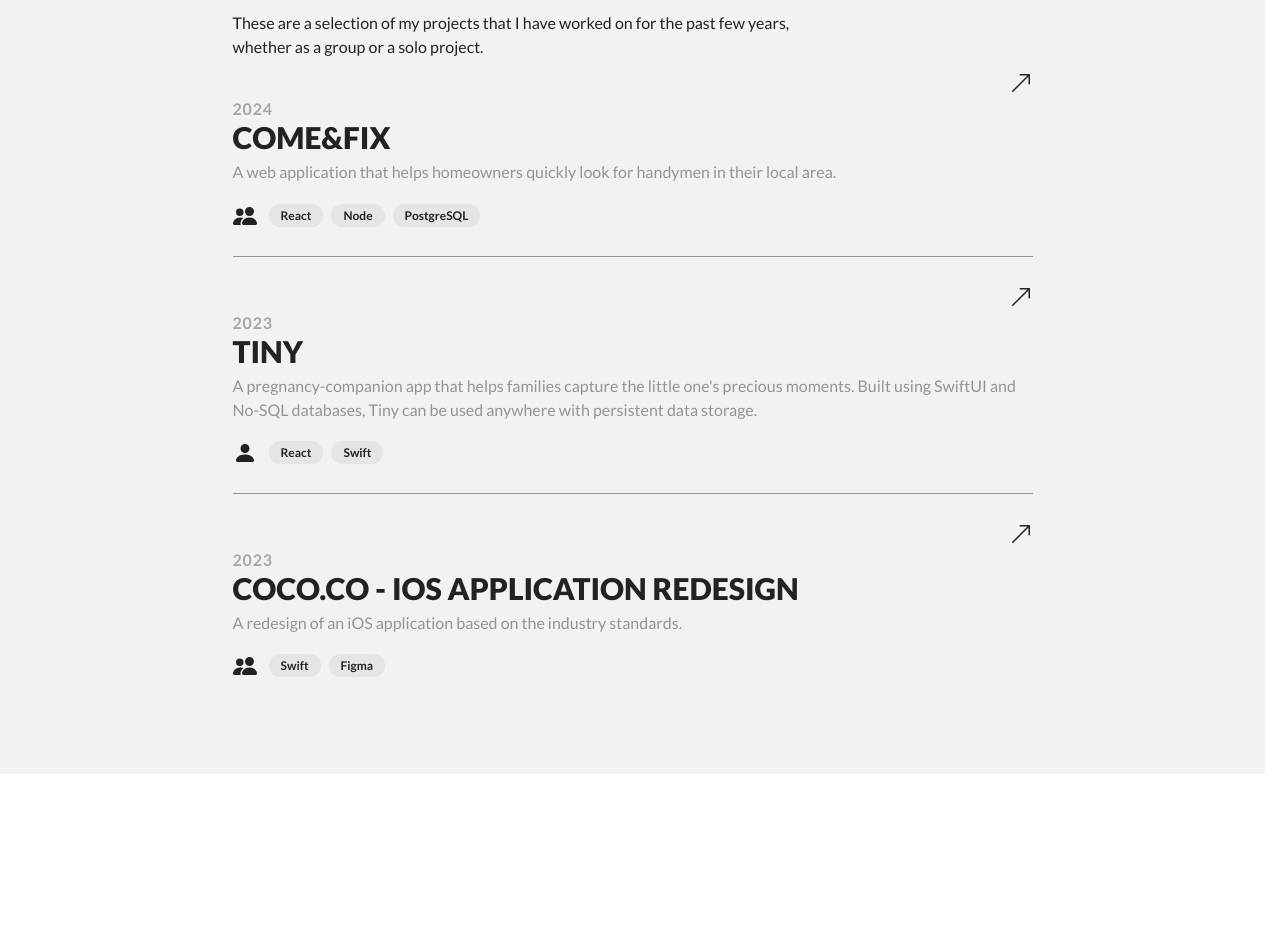
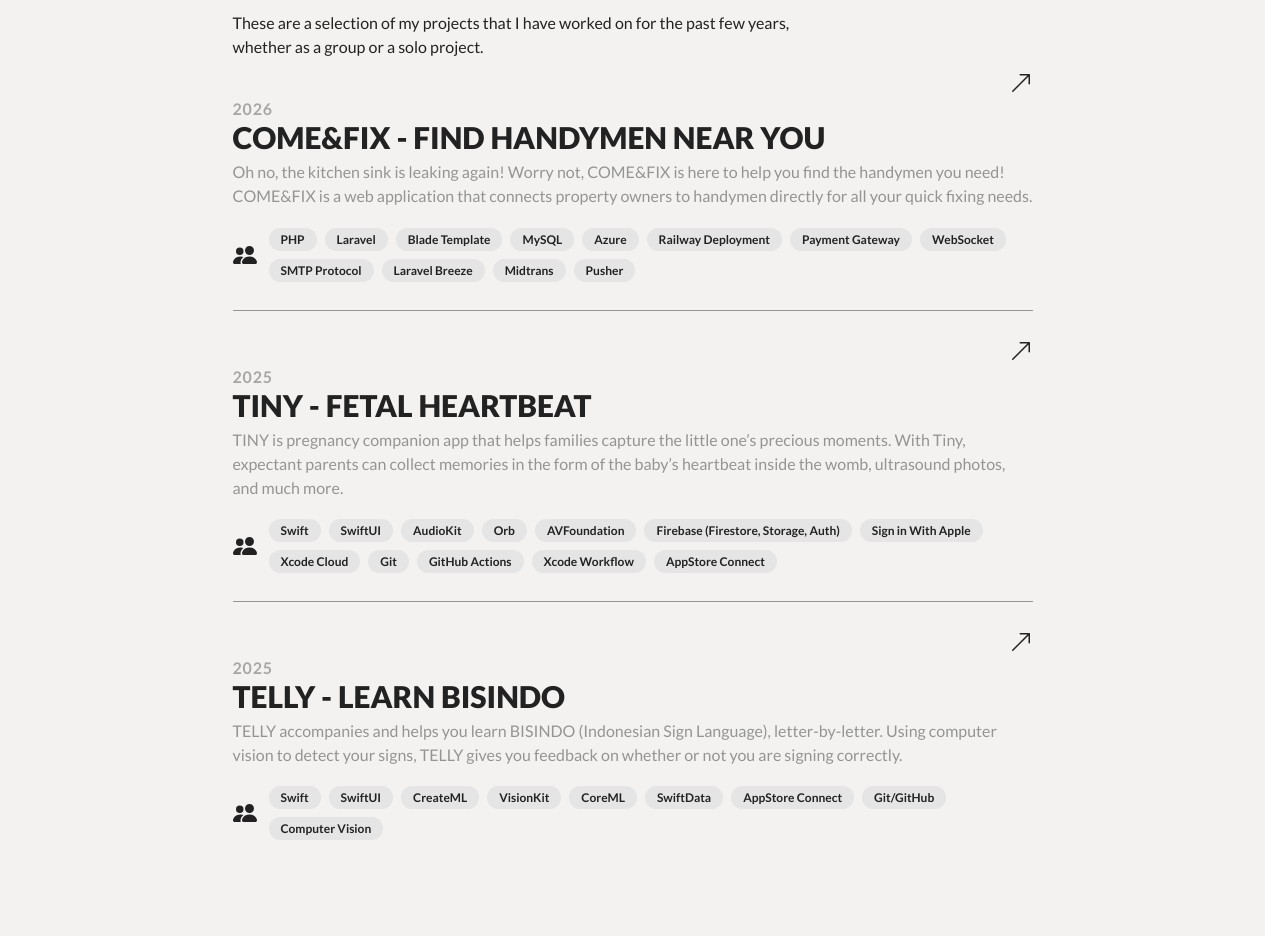
Before and after one commit to benedictusyoga/portfolio, a React (Vite) app: page /projects in a window 1280 px wide. Shown: the part 280-1216 px from the top of the page. Before the commit the page ends 1054 px from the top, so only its background shows below. Built offline with nearby package versions, Linux system fonts and the light colour scheme.

Commit message:
data: added data for some projects

```diff
--- a/src/data/projects.ts
+++ b/src/data/projects.ts
@@ -1,22 +1,20 @@
 import type { Project } from '../types/Project';
 import comeandfixImage from '../assets/comeandfix.png';
-import benedictImage from '../assets/benedict.png';
-import selfPortraitImage from '../assets/self-portrait.png';
 
 export const projects: Project[] = [
     {
         id: 'tiny',
-        title: 'TINY',
-        shortDescription: "A pregnancy-companion app that helps families capture the little one's precious moments. Built using SwiftUI and No-SQL databases, Tiny can be used anywhere with persistent data storage.",
-        techStack: ['React', 'Swift'],
-        isGroupProject: false,
+        title: 'TINY - FETAL HEARTBEAT',
+        shortDescription: "TINY is pregnancy companion app that helps families capture the little one’s precious moments. With Tiny, expectant parents can collect memories in the form of the baby’s heartbeat inside the womb, ultrasound photos, and much more.",
+        techStack: ['Swift', 'SwiftUI', 'AudioKit', 'Orb', 'AVFoundation', 'Firebase (Firestore, Storage, Auth)', 'Sign in With Apple', 'Xcode Cloud', 'Git', 'GitHub Actions', 'Xcode Workflow', 'AppStore Connect'],
+        isGroupProject: true,
         isFeatured: true,
-        year: '2023',
+        year: '2025',
         thumbnail: 'placeholder',
         gradient: 'linear-gradient(135deg, #7c3aed 0%, transparent 60%)',
         links: [
-            { label: 'Source Code', url: 'https://github.com', type: 'github' },
-            { label: 'Live Project', url: 'https://example.com', type: 'live' }
+            { label: 'Source Code', url: 'https://github.com/KullyTech/tiny-app.git', type: 'github' },
+            { label: 'Download via TestFlight', url: 'https://testflight.apple.com/join/sHZ4FgyN', type: 'testflight' }
         ],
         insights: {
             impact: [
@@ -41,26 +39,18 @@
                 id: 's1',
                 category: '1 - tech talks',
                 title: 'BUILDING WHILE EXPLORING',
-                description: "While building TINY, our team really puts forward the importance of exploration of new technologies and knowledge along our processes.\n\nThe sound of unfamiliar tech stacks we've never used or even heard before becomes a driving force that keeps us going.",
-                image: benedictImage
+                description: "While building TINY, our team really puts forward the importance of exploration of new technologies and knowledge along our processes.The sound of unfamiliar tech stacks we’ve never used or even heard before becomes a driving force that keeps us going."
             },
             {
                 id: 's2',
-                category: '2 - tech talks',
-                title: 'ANOTHER TECH STORY',
-                description: "This is a placeholder for another story to demonstrate the expandable list capability.",
+                category: '2 - my contributions',
+                title: 'TO BITE WHAT I COULDN’T CHEW… PREVIOUSLY',
+                description: "In this project, the team and I divide the backlogs equally for the most part. But, we also arranged specific responsibilities for each members. I, personally am in charge of maintaining the codebase, establishing Firebase connection, and supervising the deployment pipeline to TestFlight using Xcode Cloud and Workflow.\n\nI used to mainly work on frontend previously, so all these things were new to me. To be quite frank, I was initially nervous to be handed this ginormous responsibility despite my prior experience (or lack thereof). Thus, it can be said that I bit off what I couldn’t chew... previously.\n\nIn hindsight, I am really glad of this opportunity that has been bestowed upon me by my tech lead. Without this, I wouldn’t even know how to properly deploy our iOS app to the AppStore Connect.",
                 image: undefined
             },
             {
                 id: 's3',
-                category: '3 - my contributions',
-                title: 'MY CONTRIBUTIONS',
-                description: "Here I would talk about my specific contributions to the project...",
-                image: undefined
-            },
-            {
-                id: 's4',
-                category: '4 - takeaways',
+                category: '3 - takeaways',
                 title: 'COLLABORATION MEANS COLLABORATING',
                 description: "\"Duh... Everybody knows collaboration means collaborating\", you may say. But sometimes, people think that collaboration just means we work together with other people. But from this project, I really understood that collaborating means seeing from differing perspectives, finding the silver lining of clouded judgements together, and most importantly: understanding each other. A ship may go through a rough wave, but WE ARE a part of that ship!",
                 challenges: [
@@ -75,39 +65,78 @@
                     "In-depth research process, including interviews with relevant subjects."
                 ]
             }
-        ],
-        gallery: [
-            {
-                image: comeandfixImage,
-                description: "Lorem ipsum is simply dummy text of the printing and typesetting industry. Lorem Ipsum has been the industry's standard dummy text ever since the 1500s."
+        ]
     },
     {
-                image: benedictImage,
-                description: 'Another sample dummy text description for the gallery item featuring a different asset.'
+        id: 'telly',
+        title: 'TELLY - LEARN BISINDO',
+        shortDescription: "TELLY accompanies and helps you learn BISINDO (Indonesian Sign Language), letter-by-letter. Using computer vision to detect your signs, TELLY gives you feedback on whether or not you are signing correctly.",
+        techStack: ['Swift', 'SwiftUI', 'CreateML', 'VisionKit', 'CoreML', 'SwiftData', 'AppStore Connect', 'Git/GitHub', 'Computer Vision'],
+        isGroupProject: true,
+        isFeatured: true,
+        year: '2025',
+        thumbnail: 'placeholder',
+        gradient: 'linear-gradient(135deg, #7c3aed 0%, transparent 60%)',
+        links: [
+            { label: 'Source Code', url: 'https://github.com/TellyApp/Telly.git', type: 'github' },
+            { label: 'Download via TestFlight', url: 'https://testflight.apple.com/join/fueebwdP', type: 'testflight' }
+        ],
+        insights: {
+            impact: [
+                'Helped over 500 families track their pregnancy journey.',
+                'Featured in "Top 10 Health Apps of 2023".'
+            ],
+            novelty: [
+                'First app to integrate real-time heartbeat visualization via microphone.',
+                'Uses AI to predict baby kicks.'
+            ],
+            challenges: [
+                'Optimizing audio processing for low-end devices.',
+                'Ensuring data privacy compliance with HIPPA standards.'
+            ],
+            learnings: [
+                'Deepened understanding of iOS Core Audio framework.',
+                'Learned importance of user-centric design for expectant mothers.'
+            ]
+        },
+        stories: [
+            {
+                id: 's1',
+                category: '1 - tech talks',
+                title: 'MANUALLY TAKING THE DATASETS',
+                description: "TELLY was built fully using native Apple Frameworks and pipelines. From developing the model using CreateML to implementing it into the app using CoreML, we explored Apple’s capabilities in machine learning.\n\nWe couldn’t find existing secondary datasets for BISINDO anywhere on the web for training our models. So, we had to resort to acquiring the primary datasets ourselves where we had to painstakingly capture each letter of the alphabet using BISINDO for a given amount."
             },
             {
-                image: selfPortraitImage,
-                description: 'A third example of gallery content using a self portrait asset.'
-            },
-            {
-                image: comeandfixImage,
-                description: 'Final gallery item description reusing an asset.'
+                id: 's2',
+                category: '2 - takeaways',
+                title: 'LEARNING MACHINE LEARNING',
+                description: "Before this, my experience with machine learning was through the courses I took in Uni. So, this was my first real-life experience of implementing a type of machine learning to an application. I had to learn and understand the whole workflow of a machine learning application, from finding the datasets, cleaning the datasets, pre-processing, model training, model maintenance, to the implementation process of the model itself.\n\nThis project really shone light into an untouched interest I unknowingly had before which is machine learning and it’s implementations in an impactful application.",
+                challenges: [
+                    "No secondary datasets at all. We had to acquire primary datasets ourselves.",
+                    "Finding out what motivates a user to learn.",
+                    "Balancing “fun” and “serious” aspects of the app."
+                ],
+                learnings: [
+                    "Machine Learning is fun!",
+                    "Apple ML pipelines are versatile",
+                    "First TestFlight deployment"
+                ]
             }
         ]
     },
     {
         id: 'come-and-fix',
-        title: 'COME&FIX',
-        shortDescription: "A web application that helps homeowners quickly look for handymen in their local area.",
-        techStack: ['React', 'Node', 'PostgreSQL'],
+        title: 'COME&FIX - FIND HANDYMEN NEAR YOU',
+        shortDescription: "Oh no, the kitchen sink is leaking again! Worry not, COME&FIX is here to help you find the handymen you need! COME&FIX is a web application that connects property owners to handymen directly for all your quick fixing needs.",
+        techStack: ['PHP', 'Laravel', 'Blade Template', 'MySQL', 'Azure', 'Railway Deployment', 'Payment Gateway', 'WebSocket', 'SMTP Protocol', 'Laravel Breeze', 'Midtrans', 'Pusher'],
         isGroupProject: true,
         isFeatured: true,
-        year: '2024',
+        year: '2026',
         thumbnail: comeandfixImage,
         gradient: 'linear-gradient(135deg, #ea580c 0%, transparent 60%)',
         links: [
-            { label: 'GitHub', url: 'https://github.com', type: 'github' },
-            { label: 'Live Demo', url: 'https://comeandfix.com', type: 'live' }
+            { label: 'GitHub', url: 'https://github.com/ComeAndFix/ComeAndFix.git', type: 'github' },
+            { label: 'Live Demo', url: 'https://comeandfix-production.up.railway.app/', type: 'live' }
         ],
         insights: {
             impact: [
@@ -126,38 +155,29 @@
                 'Mastered WebSocket implementation with Socket.io.',
                 'Improved database schema design skills.'
             ]
-        }
+        },
+        stories: [
+            {
+                id: 's1',
+                category: '1 - tech talks',
+                title: 'REAL CASE, REAL IMPLEMENTATION',
+                description: "COME&FIX was made as part of me and my team’s university thesis project and was made around the time we did our internships. This enables us to exchange knowledge about different industry standards out there and implement it into our project.\n\nOne of them is the use of payment gateway. It was a first for all of us, so we had to learn how to do it from 0.  It was also quite a learning experience for us when the time has come to deploy the project. A lot of options was considered for the deployments, but we decided to keep the deployment streamlined using Railway."
             },
             {
-        id: 'cococo',
-        title: 'COCO.CO - iOS Application Redesign',
-        shortDescription: "A redesign of an iOS application based on the industry standards.",
-        techStack: ['Swift', 'Figma'],
-        isGroupProject: true,
-        isFeatured: false,
-        year: '2023',
-        thumbnail: comeandfixImage,
-        gradient: 'linear-gradient(135deg, #ea580c 0%, transparent 60%)',
-        links: [
-            { label: 'Figma Design', url: 'https://figma.com', type: 'figma' }
-        ],
-        insights: {
-            impact: [
-                'Improved user retention by 20%.',
-                'Positive feedback from 90% of beta testers.'
-            ],
-            novelty: [
-                'Introduced dark mode support.',
-                'Streamlined navigation flow.'
-            ],
+                id: 's2',
+                category: '2 - takeaways',
+                title: 'IMPACTFUL APPS STARTS FROM REAL PROBLEMS NEAR US',
+                description: "The idea for COME&FIX initially came when one of our member’s dad complained about the quality of handymen in his area and how frustrating it is to look for handymen on a day-to-day basis. We then thought ”Damn, that is a good point…”. After that statement, we have just realized that we share the same problem.  We then verified that this problem is somewhat universal after doing a survey.\n\nWhat started as a simple inconvenience becomes a problem that has to be solved. This is the key to creating a software that has meaning and impact on the people around us.",
                 challenges: [
-                'Adapting legacy codebase to new design system.',
-                'Ensuring accessibility compliance.'
+                    "Different availability of each members.",
+                    "Cost-Quality balance"
                 ],
                 learnings: [
-                'Advanced Figma prototyping techniques.',
-                'Understanding of Apple Human Interface Guidelines.'
+                    "Start simple.",
+                    "Never start with solutions, start with problems.",
+                    "Industry standards."
                 ]
             }
+        ]
     }
 ];
--- a/src/pages/projects/ProjectDetail.tsx
+++ b/src/pages/projects/ProjectDetail.tsx
@@ -5,6 +5,7 @@
 import { BsArrowLeft, BsGithub, BsGlobe, BsPeopleFill, BsPersonFill, BsChevronDown, BsChevronUp } from "react-icons/bs";
 import { FaFigma } from "react-icons/fa";
 import { FiExternalLink } from "react-icons/fi";
+import { SiApple } from "react-icons/si";
 import './ProjectDetail.css';
 import '../../components/ProjectsSection.css';
 
@@ -75,6 +76,7 @@
             case 'github': return <BsGithub />;
             case 'live': return <BsGlobe />;
             case 'figma': return <FaFigma />;
+            case 'testflight': return <SiApple />;
             default: return <FiExternalLink />;
         }
     };
--- a/src/types/Project.ts
+++ b/src/types/Project.ts
@@ -1,7 +1,7 @@
 export interface ProjectLink {
     label: string;
     url: string;
-    type: 'github' | 'live' | 'figma' | 'other';
+    type: 'github' | 'live' | 'figma' | 'testflight' | 'other';
 }
 
 export interface ProjectInsights {
```
Lines whose indentation alone changed are shown as unchanged.
